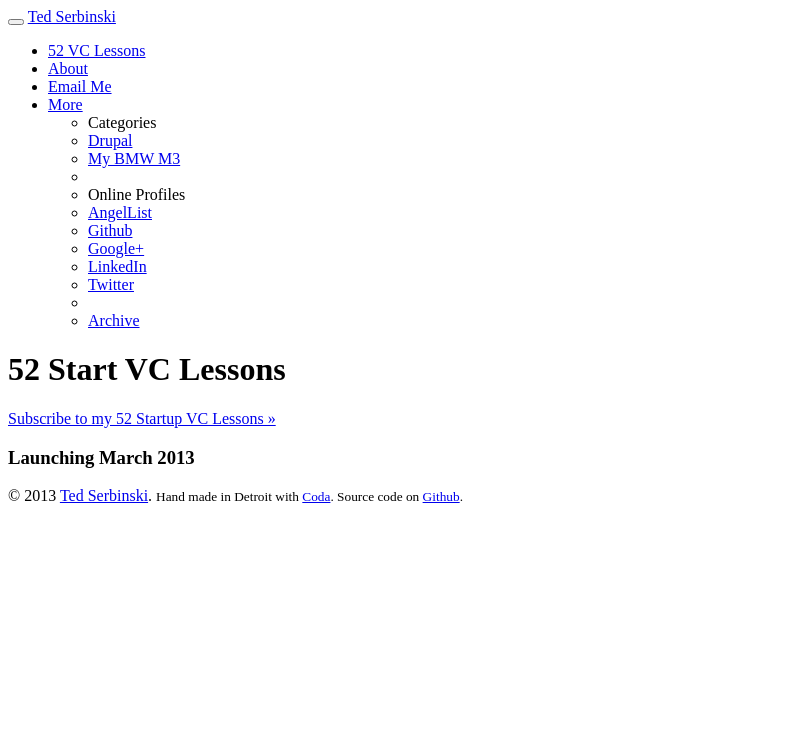
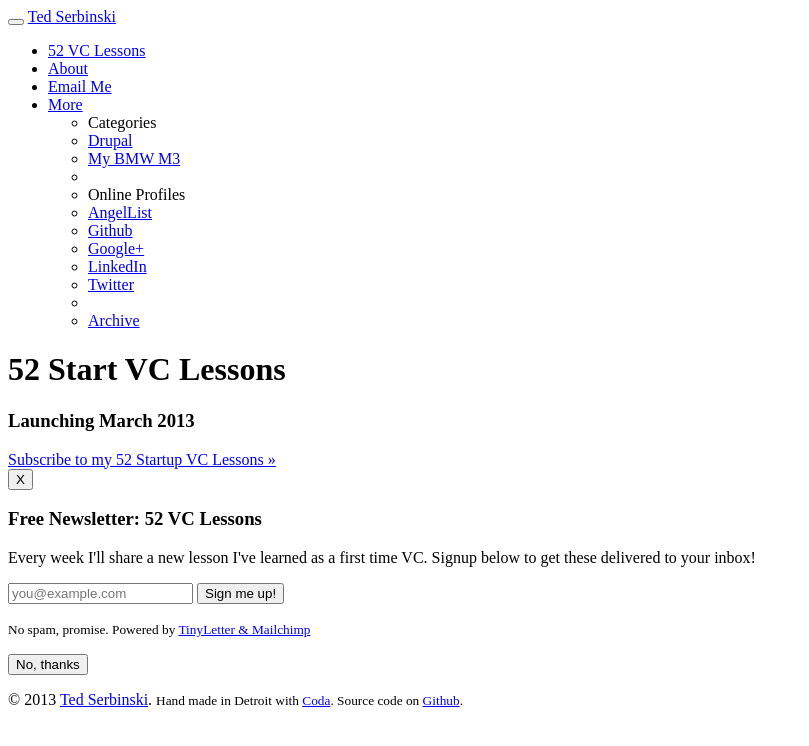
Before and after one commit to tedserbinski/www-jekyll, a Jekyll site: the page built from 52-startup-vc-lessons.html, in a window 1280 px wide. Shown: the top 746 px of the page, without its empty margins (0-809 px from the left). Built offline with Jekyll 4.4.1, drawn with Linux system fonts in a browser that asks for light colours; nearby versions of some CDN libraries; some web fonts are replaced; library files that are not in the unit come from our copies; Markdown is read by kramdown in place of the engine named in the settings.

Commit message:
update 52 lessons landing page

```diff
--- a/52-startup-vc-lessons.html
+++ b/52-startup-vc-lessons.html
@@ -6,6 +6,33 @@ id: -about
 {% include JB/setup %}
 
 
+<h3>Launching March 2013</h3>
+
 <a class="btn btn-large btn-success" href="#myModal" role="button" data-toggle="modal">Subscribe to my 52 Startup VC Lessons &raquo;</a>
 
-<h3>Launching March 2013</h3>
+<!-- Newsletter modal
+================================================== -->
+<div id="myModal" class="modal hide fade" tabindex="-1" role="dialog" aria-labelledby="myModalLabel" aria-hidden="true">
+  <div class="modal-header">
+    <button type="button" class="close" data-dismiss="modal" aria-hidden="true">X</button>
+    <h3 id="myModalLabel">Free Newsletter: 52 VC Lessons</h3>
+  </div>
+  <div class="modal-body">
+    <p>Every week I'll share a new lesson I've learned as a first time VC. Signup below to get these delivered to your inbox!</p>
+
+
+    <form action="https://tinyletter.com/tedserbinski" method="post" target="popupwindow" onsubmit="window.open('https://tinyletter.com/tedserbinski', 'popupwindow', 'scrollbars=yes,width=800,height=600');$('#myModal').modal('hide');return true">
+    <div class="input-append input-prepend">
+      <span class="add-on"><i class="icon-envelope"></i></span>
+      <input class="span2" type="email" placeholder="you@example.com" required name="email" id="tlemail">
+      <input type="hidden" value="1" name="embed"/>
+      <button class="btn btn-success" type="submit">Sign me up!</button>
+    </div>
+    </form>
+
+    <p class="text-muted"><small>No spam, promise. Powered by <a href="https://tinyletter.com/tedserbinski">TinyLetter & Mailchimp</a></small></p>
+  </div>
+  <div class="modal-footer">
+    <button class="btn" data-dismiss="modal" aria-hidden="true">No, thanks</button>
+  </div>
+</div>
```
